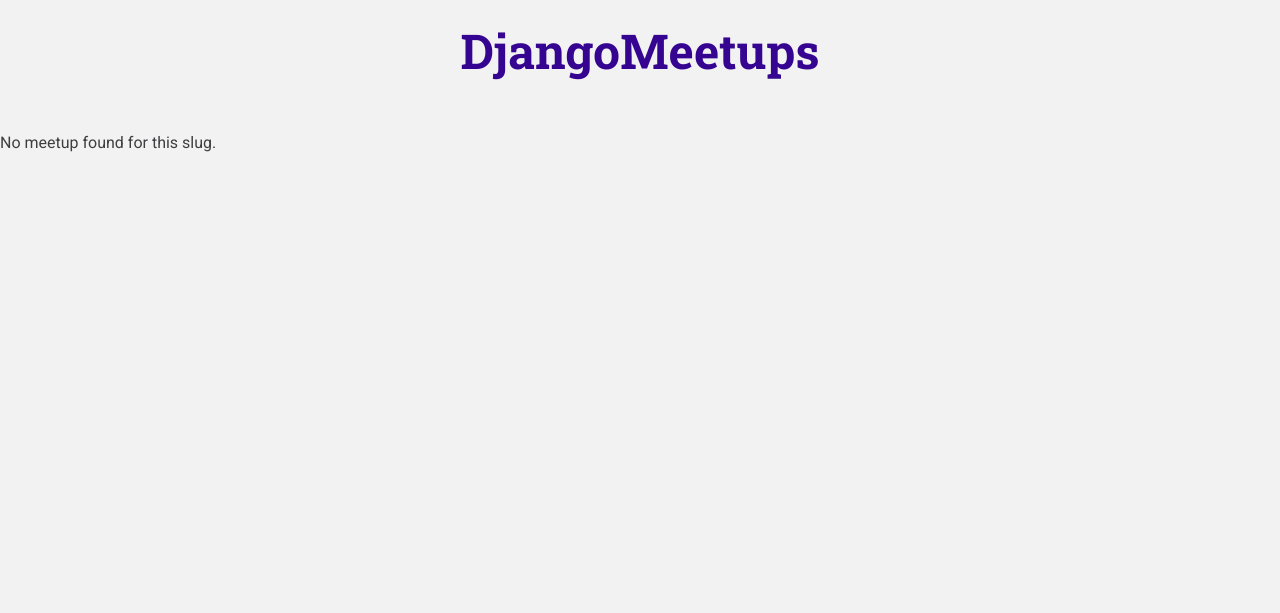
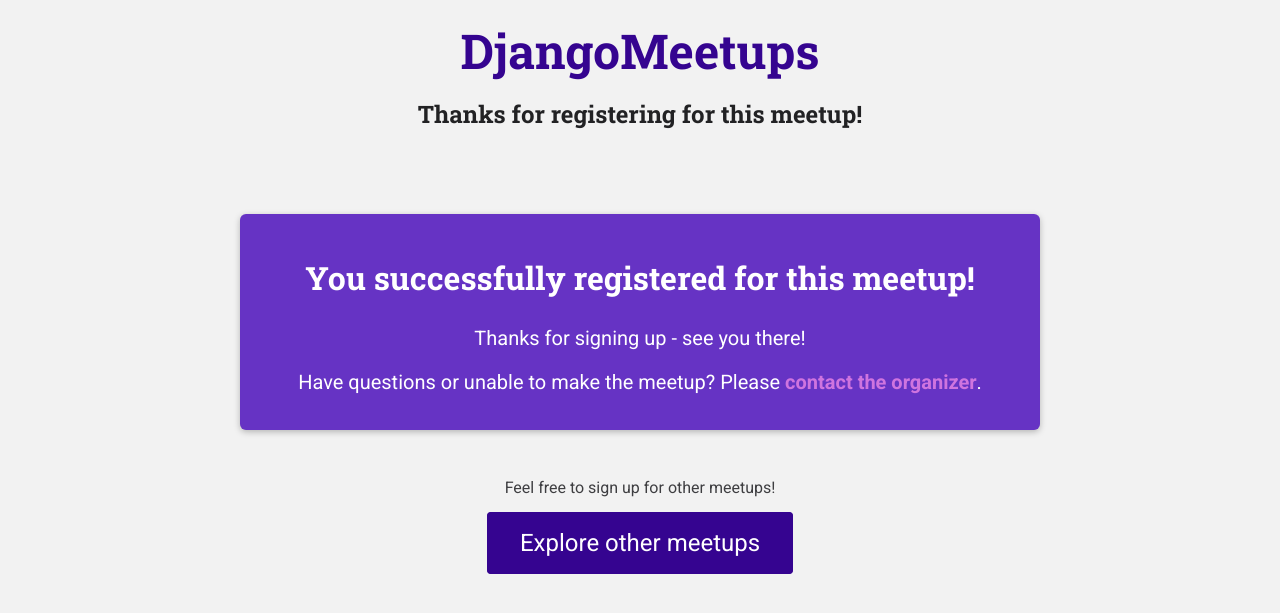
Before and after one commit to RichardZhang01/django_app, a Django app: page /meetups/success in a window 1280 px wide. Shown: the top 613 px of the page. Run offline with Django 4.2, Linux system fonts and the light colour scheme; data that the repository does not hold is empty.

Commit message:
create registration-success template. integrate registration-success with views and urls.

```diff
--- /dev/null
+++ b/meetups/static/meetups/styles/registration-confirmation.css
@@ -0,0 +1,37 @@
+main {
+  text-align: center;
+}
+
+#confirmation {
+  max-width: 50rem;
+  margin: 3rem auto;
+  box-shadow: 0 2px 6px rgba(0, 0, 0, 0.25);
+  padding: 1rem;
+  background-color: #6633c4;
+  border-radius: 6px;
+  color: white
+}
+
+#confirmation h2 {
+  color: inherit;
+  font-size: 2rem;
+}
+
+#confirmation p {
+  font-size: 1.25rem;
+}
+
+#confirmation p a {
+  color: #cf74df;
+  text-decoration: none;
+  font-weight: bold;
+}
+
+#continue p {
+  margin: 2rem 0;
+}
+
+#continue .btn {
+  font-size: 1.5rem;
+  padding: 1rem 2rem;
+}
--- a/meetups/templates/meetups/meetup-details.html
+++ b/meetups/templates/meetups/meetup-details.html
@@ -36,7 +36,7 @@
         <section id="registration">
             <h2>Join Us!</h2>
             <form action="{% url 'meetup-details' meetup.slug %}" method="POST">
-                {$ csrf_token $}
+                {% csrf_token %}
                 <ul>
                     {{ form.as_ul }}
                 </ul>
--- /dev/null
+++ b/meetups/templates/meetups/registration-success.html
@@ -0,0 +1,28 @@
+{% extends 'meetups/base/base.html' %}
+
+{% load static %}
+
+{% block title %}
+    Successfully registered!
+{% endblock %}
+
+{% block site_css %}
+    <link rel="stylesheet" href="{% static 'meetups/styles/registration-confirmation.css' %}">
+{% endblock %}
+
+{% block main_heading %}
+    Thanks for registering for this meetup!
+{% endblock %}
+
+{% block body %}
+    <section id="confirmation">
+        <h2>You successfully registered for this meetup!</h2>
+        <p>Thanks for signing up - see you there!</p>
+        <p>Have questions or unable to make the meetup? Please <a href="">contact the organizer</a>.</p>
+    </section>
+
+    <section id="continue">
+        <p>Feel free to sign up for other meetups!</p>
+        <p><a href="/meetups" class="btn">Explore other meetups</a></p>
+    </section>
+{% endblock %}
--- a/meetups/urls.py
+++ b/meetups/urls.py
@@ -6,6 +6,11 @@ from . import views
 # registers all urls for the app and which view functions should be executed
 # when requests reach those urls
 urlpatterns = [
-    path('meetups/', views.index, name='all-meetups'),  # our-domain.com/meetups. name uniquely identifies this path
-    path('meetups/<slug:meetup_slug>', views.meetup_details, name='meetup-details') # our-domain.com/meetups/<dynamic-path-segment>
+    # our-domain.com/meetups. name uniquely identifies this path
+    path('meetups/', views.index, name='all-meetups'),
+    path('meetups/success', views.confirm_registration,
+         name='confirm-registration'),
+    # our-domain.com/meetups/<dynamic-path-segment>
+    path('meetups/<slug:meetup_slug>',
+         views.meetup_details, name='meetup-details')
 ]
--- a/meetups/views.py
+++ b/meetups/views.py
@@ -1,4 +1,4 @@
-from django.shortcuts import render
+from django.shortcuts import render, redirect
 
 from .models import Meetup
 from .forms import RegistrationForm
@@ -27,7 +27,7 @@ def meetup_details(request, meetup_slug):
             if registration_form.is_valid():
                 participant = registration_form.save()
                 selected_meetup.participants.add(participant)
-
+                return redirect('confirm-registration')
 
         return render(request, 'meetups/meetup-details.html', {
             'meetup_found': True,
@@ -38,3 +38,6 @@ def meetup_details(request, meetup_slug):
         return render(request, 'meetups/meetup-details.html', { # Many ways to handle an endpoint that does not exist. Can use a different template, redirects, etc.
             'meetup_found': False,
         })
+
+def confirm_registration(request):
+    return render(request, 'meetups/registration-success.html')
```
